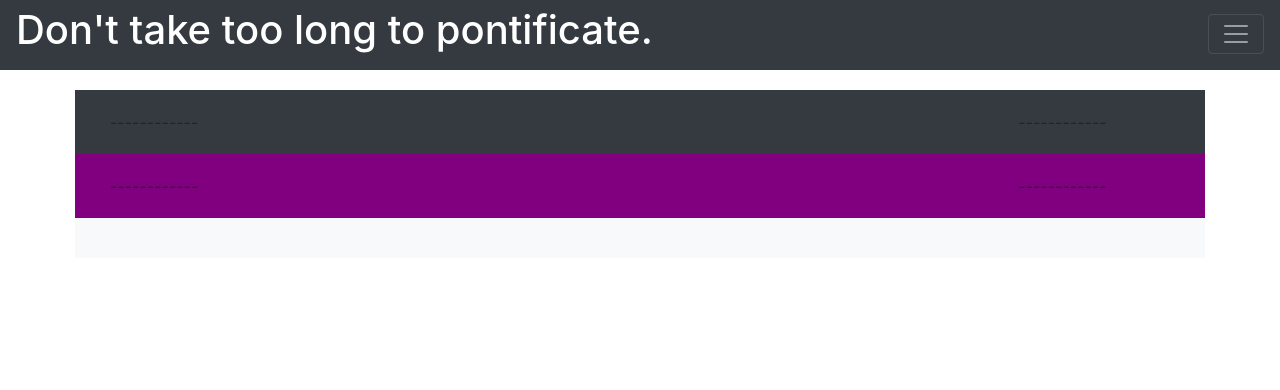
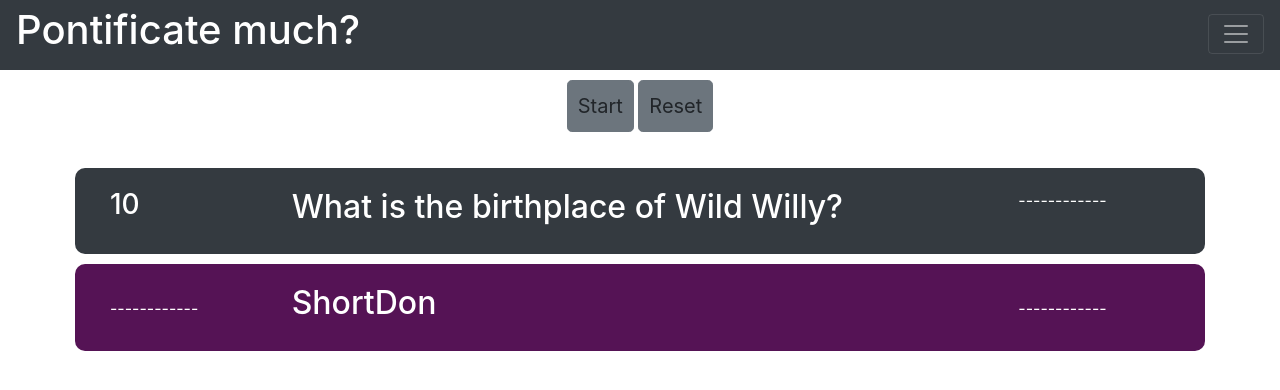
Before and after one commit to notintheup/TriviaGame, a plain HTML site: page index.html in a window 1280 px wide. Shown: the part 102-492 px from the top of the page. Drawn offline with nearby package versions, Linux system fonts and the light colour scheme.

Commit message:
timer and questions done

```diff
--- a/assets/css/style.css
+++ b/assets/css/style.css
@@ -6,6 +6,12 @@
   padding: 20px;
 }
 .row {
-  background-color: purple;
+  background-color: rgb(85, 19, 85);
   padding: 20px;
+  border-radius: 10px;
+  margin-bottom: 10px;
 }
+.btn {
+  padding: 10px;
+  margin-top: 10px;
+}
--- a/assets/javascript/app.js
+++ b/assets/javascript/app.js
@@ -1,54 +1,61 @@
-var timer = 30;
-var choice;
-var results;
-
-function setupGame() {
-  var questions = [{
-      question: "What is the birthplace of Wild Willy?",
-      choices: ["Man's Chesty", "Burn my Hamm", "ShortDon", "Burn my Hamm"],
-      answer: 2
-    },
-    {
-      question: "What is the birthplace of Wild Willy?",
-      choices: ["Man's Chesty", "Burn my Hamm", "ShortDon", "Burn my Hamm"],
-      answer: 2
-    },
-    {
-      question: "What is the birthplace of Wild Willy?",
-      choices: ["Man's Chesty", "Burn my Hamm", "ShortDon", "Burn my Hamm"],
-      answer: 2
-    },
-    {
-      question: "What is the birthplace of Wild States?",
-      choices: ["Callnforya", "New York", "Meeamee", "Floorider"],
-      answer: 1
-    }
-  ];
-
-  for (var i = 0; i < questions.length; i++) {
-    var question = questions[i].question;
-    document.write(question);
-    var options = questions[i].choices;
-    document.body.appendChild(document.createElement("br"));
-    var name = "radio" + i;
-    for (var opt in options) {
-
-      var radioEle = document.createElement("input");
-      radioEle.type = "radio";
-      radioEle.value = options[opt];
-      radioEle.name = name;
-      document.body.appendChild(radioEle);
-      var label = document.createElement("Label");
-      label.innerHTML = options[opt];
-      document.body.appendChild(label);
-      document.body.appendChild(document.createElement("br"));
-    }
-
-    document.body.appendChild(document.createElement("br"));
-
+window.onload = function () {
+  $('.resetButton').click(reset);
+  $('.startButton').click(start);
+};
+// Let's setup the game
+var current = 0;
+var timeElem = document.getElementsByClassName('.timeLeft');
+var timerId = setInterval(count, 1000);
+var questionSpot = document.getElementsByClassName('.question');
+var choiceSpot = document.getElementsByClassName('.choiceList');
+// Let's setup the questions in a object and the answers in an array inside the object. The correct
+// answer is the number at the end of the array.
+questionList = {
+  'What is the birthplace of Wild Willy? ': ['Man', 'Chesty', 'Burn my Hamm', 'ShortDon', 0],
+  'What is the birthplace of Sexy Sally? ': ['Woman', 'Chesty', 'Burn my Hamm', 'ShortDon', 1],
+  'What is the birthplace of Angry Alan? ': ['Dog', 'Chesty', 'Burn my Hamm', 'ShortDon', 3],
+  'What is the birthplace of Barrel Bob? ': ['Cat', 'Chesty', 'Burn my Hamm', 'ShortDon', 4],
+  'What is the birthplace of Crazy Jay? ': ['Monkey', 'Chesty', 'Burn my Hamm', 'ShortDon', 2],
+};
+// Let's declare some functions
+function count() {
+  time--;
+  var converted = timeConverter(time);
+  $('.timeLeft').text(converted);
+}
+function timeConverter(t) {
+  var minutes = Math.floor(t / 60);
+  var seconds = t - (minutes * 15);
+  if (seconds === 0) {
+    reset();
+  }
+  return seconds;
+}
+function reset() {
+  time = 0;
+  loadQuestion();
+}
+function start() {
+  if (!timerId) {
+    intervalId = setInterval(count, 1000);
+    clockRunning = true;
+    loadQuestion();
   }
 }
+function loadQuestion() {
+  $('.question').text(Object.keys(questionList)[current]);
+}
+function loadAnswers() {
+  var answers = questionList[Object.keys(questionList)[current]];
+  for (var i = 0; i < answers.length - 1; i += 1) {
+    $('.choiceList').text(answers[i])
+  }
+}
+function checkAnswer(i, arr) {
 
-function setupGame();
-
-function resetGame();
+}
+// Let's do this
+loadQuestion();
+loadAnswers();
+reset();
+start();
--- a/index.html
+++ b/index.html
@@ -15,6 +15,7 @@
   <header>
     <img src='assets/images/abstract.jpg' alt='headerImg' height='100px' width='100%'>
   </header>
+  <!--Navigation-->
   <div class="pos-f-t">
     <div class="collapse" id="navbarToggleExternalContent">
       <div class="bg-dark p-4">
@@ -23,58 +24,54 @@
       </div>
     </div>
     <nav class="navbar navbar-dark bg-dark">
-      <h1 class="text-white h1">Don't take too long to pontificate. </h1>
+      <h1 class="text-white h1">Pontificate much? </h1>
       <button class="navbar-toggler" type="button" data-toggle="collapse" data-target="  #navbarToggleExternalContent"
         aria-controls="navbarToggleExternalContent" aria-expanded="false" aria-label="Toggle navigation">
         <span class="navbar-toggler-icon"></span>
       </button>
     </nav>
   </div>
+  <!--Control buttons-->
+  <div class='controllers'>
+    <p class='start text-center'>
+      <a class='btn btn-secondary btn-lg startButton' role='button'>
+        <span class='glyphicon glyphicon-off'>Start</span>
+      </a>
+      <!--Reset button-->
+      <a class='btn btn-secondary btn-lg resetButton' role='button'>
+        <span class='glyphicon glyphicon-off'>Reset</span>
+      </a>
+    </p>
+  </div>
+  <!--Game body-->
   <div class="container">
     <div class="row align-items-start bg-dark">
-        <div class="col-md-2">
-          ------------
+      <div class="col-md-2 text-white h3">
+        <!--seconds remaining-->
+        <div class='timeLeft'></div>
       </div>
-        <div class="col-md-8 bg-success">
-            <div id=timeLeft></div>
+      <div class="col-md-8 text-white h2">
+        <!--question-->
+        <div class='question'></div>
       </div>
-        <div class="col-md-2">
+      <div class="col-md-2 text-white">
         ------------
       </div>
     </div>
     <div class="row align-items-center">
-        <div class="col-md-2">
+      <div class="col-md-2 text-white">
         ------------
       </div>
-        <div class="col-md-8 border-5 bg-light height 20">
-            <div class='question'></div>
+      <div class="col-md-8 border-5 text-white height 20">
+
+        <div class='choiceList h2'></div>
       </div>
-        <div class="col-md-2">
+      <div class="col-md-2 text-white">
         ------------
       </div>
     </div>
-      <div class="row align-items-end bg-light">
-        <div class="col1">
-            <div class='answerList'></div>
-        </div>
-      </div>
-      <!-- <div class="row align-items-end bg-light">
-          <div class="col2">
-            <div id=message></div>
-          </div>
-        </div>
 
-        <div class="row align-items-end bg-light">
-            <div class="col3">
-              choice3
-            </div>
-          </div>
 
-          <div class="row align-items-end bg-light">
-              <div class="col4">
-                choice4
-              </div>
-            </div> -->
 
   </div>
 
```
Also changed, not shown: assets/images/hand.jpg (added), 1 other file. Lines whose indentation alone changed are shown as unchanged.
